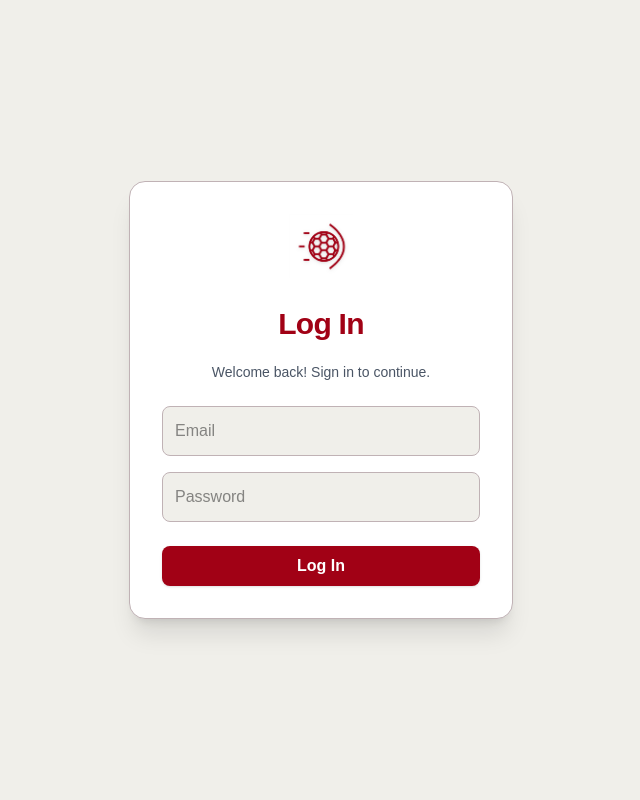
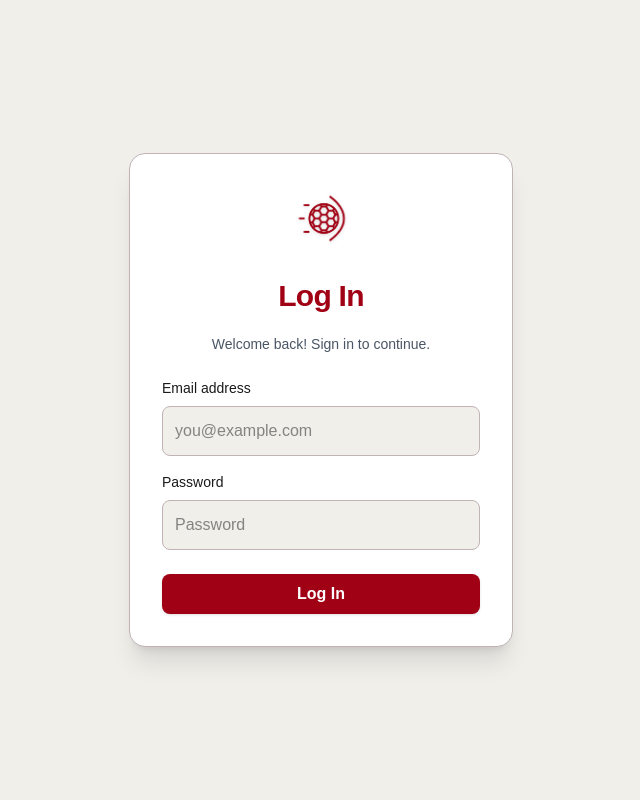
Before and after one commit to Brinkmann/FootBallEyeQ_Site, a Next.js app: page /login in a window 1280 px wide. Shown: the top 800 px of the page, without its empty margins (319-959 px from the left). Built offline with nearby package versions, Linux system fonts and the light colour scheme; no server answers.

Commit message:
Improve form accessibility and focus styling

```diff
--- a/app/globals.css
+++ b/app/globals.css
@@ -117,3 +117,14 @@ body {
 .focus\:ring-primary-light:focus {
   --tw-ring-color: var(--primary-light-bg);
 }
+
+/* Consistent, high-contrast focus outlines for keyboard navigation */
+a:focus-visible,
+button:focus-visible,
+input:focus-visible,
+select:focus-visible,
+textarea:focus-visible {
+  outline: 3px solid var(--primary);
+  outline-offset: 3px;
+  box-shadow: 0 0 0 4px rgba(0, 0, 0, 0.08);
+}
--- a/app/login/page.tsx
+++ b/app/login/page.tsx
@@ -2,7 +2,9 @@
 
 import { useState, FormEvent } from "react";
 import { useRouter } from "next/navigation";
-import { login } from "@/Firebase/auth";export default function LoginPage() {
+import { login } from "@/Firebase/auth";
+
+export default function LoginPage() {
   const [email, setEmail] = useState("");
   const [password, setPassword] = useState("");
   const [error, setError] = useState("");
@@ -32,37 +34,57 @@ import { login } from "@/Firebase/auth";export default function LoginPage() {
 
 
   return (
-    <div className="min-h-screen bg-background flex items-center justify-center">
+    <div className="min-h-screen bg-background flex items-center justify-center" role="main">
       <div className="bg-card rounded-2xl shadow-xl p-8 max-w-sm w-full flex flex-col gap-6 border border-divider">
         <div className="flex flex-col items-center gap-3">
           <img src="/brand/logo-full.png" alt="Football EyeQ" className="h-16 mb-4 drop-shadow" />
           <h1 className="text-3xl font-extrabold text-primary mb-2 tracking-tight text-center">Log In</h1>
           <p className="text-sm text-gray-600 text-center">Welcome back! Sign in to continue.</p>
         </div>
-        <form onSubmit={handleLogin} className="flex flex-col gap-4">
+        <form onSubmit={handleLogin} className="flex flex-col gap-4" aria-describedby={error ? "login-error" : undefined}>
+          <div className="flex flex-col gap-2">
+            <label className="text-sm font-medium text-foreground" htmlFor="login-email">
+              Email address
+            </label>
             <input
+              id="login-email"
               className="p-3 rounded-lg border border-divider bg-background text-foreground focus:outline-none focus:ring-2 focus:ring-primary"
               type="email"
-            placeholder="Email"
+              placeholder="you@example.com"
               value={email}
               onChange={e => setEmail(e.target.value)}
               required
+              autoComplete="email"
             />
+          </div>
+
+          <div className="flex flex-col gap-2">
+            <label className="text-sm font-medium text-foreground" htmlFor="login-password">
+              Password
+            </label>
             <input
+              id="login-password"
               className="p-3 rounded-lg border border-divider bg-background text-foreground focus:outline-none focus:ring-2 focus:ring-primary"
               type="password"
               placeholder="Password"
               value={password}
               onChange={e => setPassword(e.target.value)}
               required
+              autoComplete="current-password"
             />
+          </div>
+
           <button
             className="mt-2 bg-primary hover:bg-primary-hover text-button font-semibold py-2 rounded-lg shadow transition"
             type="submit"
           >
             Log In
           </button>
-          {error && <div className="text-red-400 text-center">{error}</div>}
+          {error && (
+            <div id="login-error" className="text-red-600 text-center" role="alert" aria-live="polite">
+              {error}
+            </div>
+          )}
         </form>
       </div>
     </div>
--- a/app/signup/page.tsx
+++ b/app/signup/page.tsx
@@ -53,7 +53,7 @@ export default function SignupPage() {
   };
 
   return (
-    <div className="min-h-screen bg-background flex items-center justify-center p-4">
+    <div className="min-h-screen bg-background flex items-center justify-center p-4" role="main">
       <div className="max-w-md w-full">
         <div className="text-center mb-6">
           <img src="/brand/logo-full.png" alt="Football EyeQ" className="h-14 mx-auto mb-4" />
@@ -71,46 +71,59 @@ export default function SignupPage() {
           <form onSubmit={handleSignup} className="flex flex-col gap-4">
             <div className="grid grid-cols-2 gap-3">
               <div>
-                <label className="block text-sm font-medium text-foreground mb-1">First Name</label>
+                <label className="block text-sm font-medium text-foreground mb-1" htmlFor="signup-first-name">
+                  First Name
+                </label>
                 <input
+                  id="signup-first-name"
                   type="text"
                   placeholder="First Name"
                   value={name}
                   onChange={(e) => setName(e.target.value)}
                   required
+                  autoComplete="given-name"
                   className="w-full p-3 rounded-lg border border-divider bg-background text-foreground focus:outline-none focus:ring-2 focus:ring-primary"
                 />
               </div>
               <div>
-                <label className="block text-sm font-medium text-foreground mb-1">Last Name</label>
+                <label className="block text-sm font-medium text-foreground mb-1" htmlFor="signup-last-name">
+                  Last Name
+                </label>
                 <input
+                  id="signup-last-name"
                   type="text"
                   placeholder="Last Name"
                   value={lastName}
                   onChange={(e) => setLastName(e.target.value)}
                   required
+                  autoComplete="family-name"
                   className="w-full p-3 rounded-lg border border-divider bg-background text-foreground focus:outline-none focus:ring-2 focus:ring-primary"
                 />
               </div>
             </div>
 
             <div>
-              <label className="block text-sm font-medium text-foreground mb-1">Email</label>
+              <label className="block text-sm font-medium text-foreground mb-1" htmlFor="signup-email">
+                Email
+              </label>
               <input
+                id="signup-email"
                 type="email"
                 placeholder="you@example.com"
                 value={email}
                 onChange={(e) => setEmail(e.target.value)}
                 required
+                autoComplete="email"
                 className="w-full p-3 rounded-lg border border-divider bg-background text-foreground focus:outline-none focus:ring-2 focus:ring-primary"
               />
             </div>
 
             <div>
-              <label className="block text-sm font-medium text-foreground mb-1">
+              <label className="block text-sm font-medium text-foreground mb-1" htmlFor="signup-organization">
                 Organization <span className="text-gray-400 font-normal">(optional)</span>
               </label>
               <input
+                id="signup-organization"
                 type="text"
                 placeholder="Your club or team"
                 value={organization}
@@ -120,14 +133,18 @@ export default function SignupPage() {
             </div>
 
             <div>
-              <label className="block text-sm font-medium text-foreground mb-1">Password</label>
+              <label className="block text-sm font-medium text-foreground mb-1" htmlFor="signup-password">
+                Password
+              </label>
               <input
+                id="signup-password"
                 type="password"
                 placeholder="Create a password"
                 value={password}
                 onChange={(e) => setPassword(e.target.value)}
                 required
                 minLength={6}
+                autoComplete="new-password"
                 className="w-full p-3 rounded-lg border border-divider bg-background text-foreground focus:outline-none focus:ring-2 focus:ring-primary"
               />
             </div>
```
Lines whose indentation alone changed are shown as unchanged.
